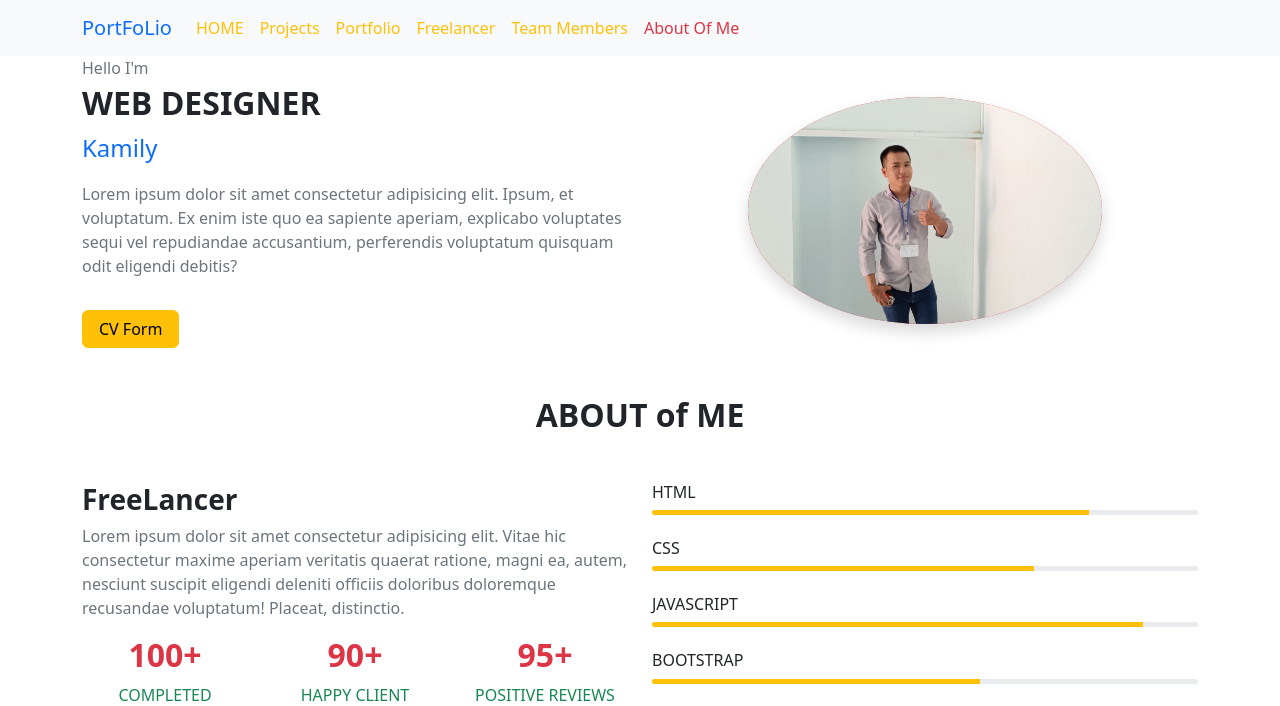
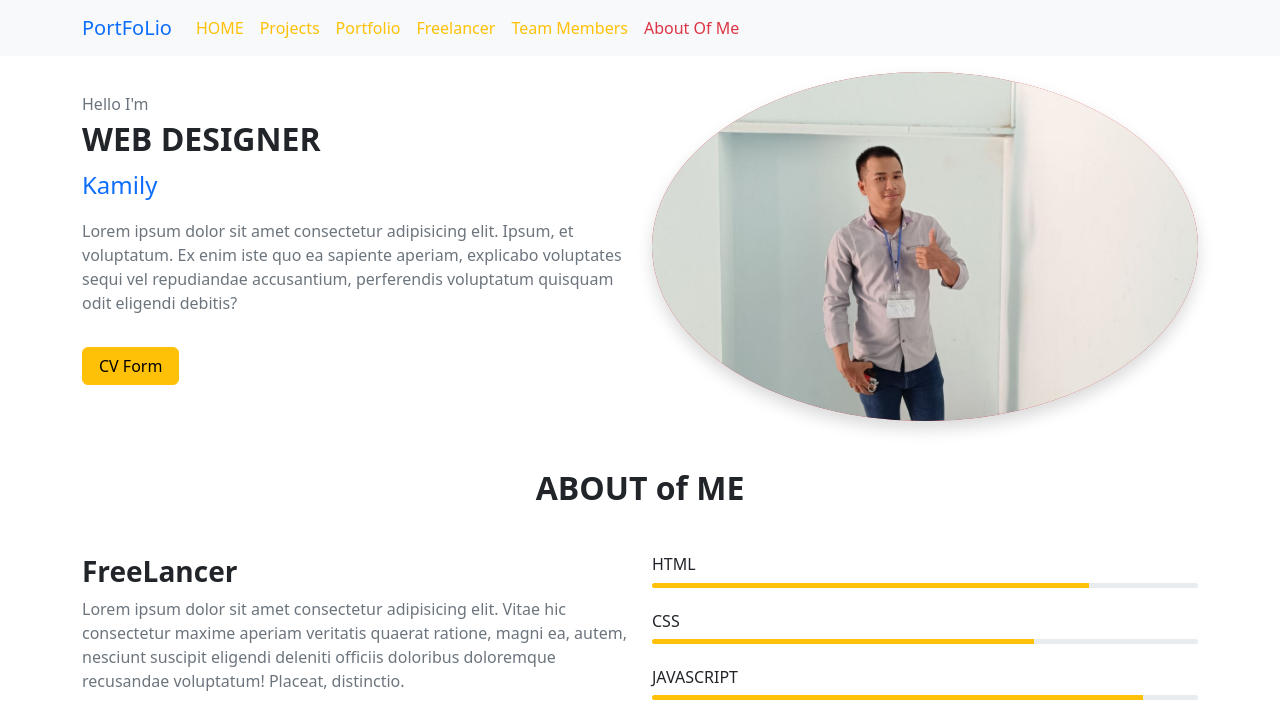
Before and after one commit to realkhatju/PortFoLio, a plain HTML site: page index.html in a window 1280 px wide. Shown: the top 706 px of the page. Drawn offline with nearby package versions, Linux system fonts and the light colour scheme.

Commit message:
changing pfp size

```diff
--- a/index.html
+++ b/index.html
@@ -53,7 +53,7 @@
             <div class="row min-vh-75  align-items-center align-content-center">
                 <div class="col-md-6">
                     <div class="text-center">
-                        <img src="photo_2023-06-27_22-23-20.jpg" width="65%" height="65%" class="rounded-circle bg-danger shadow mt-3" alt="">
+                        <img src="photo_2023-06-27_22-23-20.jpg" width="100%" height="100%" class="rounded-circle bg-danger shadow mt-3" alt="">
                     </div>
                 </div>
                 <div class="col-md-6 order-md-first">
```
